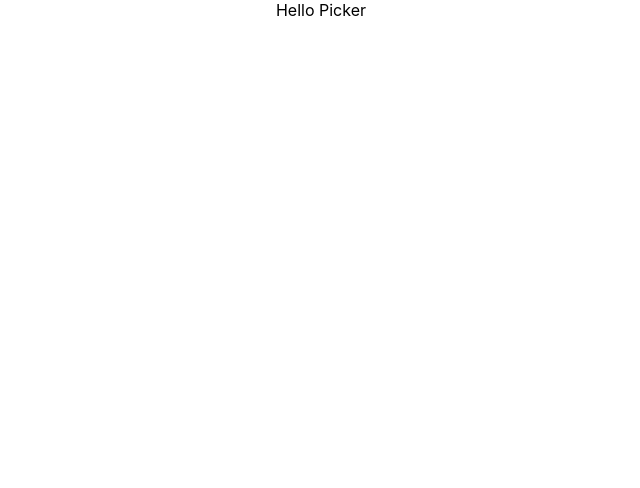
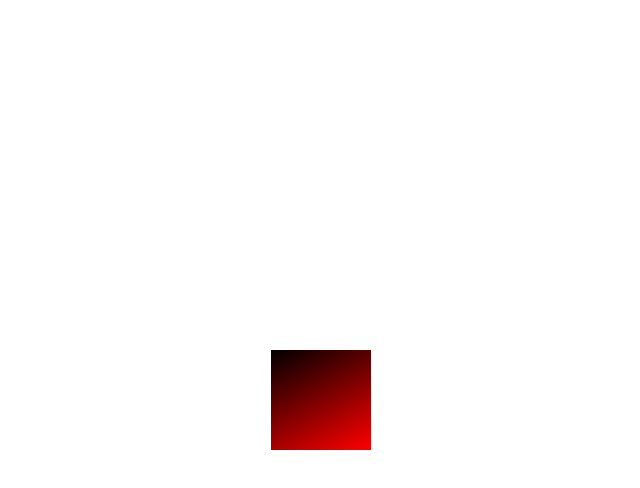
Before and after one commit to datner/react-color-selection-streamelements, a React (Create React App) app: page / in a window 1280 px wide. Shown: the top 488 px of the page, without its empty margins (319-959 px from the left). Built offline with nearby package versions, Linux system fonts and the light colour scheme.

Commit message:
build initial component
write basic gradient and give a 100x100 size
add styles to component
add propTypes and defaultProps

```diff
--- a/src/components/App/App.styles.js
+++ b/src/components/App/App.styles.js
@@ -2,7 +2,10 @@ import { createUseStyles } from 'react-jss'
 
 const useStyles = createUseStyles({
     App: {
-        textAlign: "center"
+        height: '100vh',
+        display: "flex",
+        justifyContent: "center",
+        alignItems: "center"
     }
 })
 
--- a/src/components/Picker/Picker.js
+++ b/src/components/Picker/Picker.js
@@ -1,16 +1,22 @@
 import React from 'react'
 import PropTypes from 'prop-types'
+import useStyles from './Picker.styles'
 
 const Picker = props => {
+    const classes = useStyles(props);
     return (
-        <div>
-            Hello Picker
+        <div className={classes.Picker} id="picker">
+
         </div>
     )
 }
 
 Picker.propTypes = {
+    color: PropTypes.string,
+}
 
+Picker.defaultProps = {
+    color: "red"
 }
 
 export default Picker
--- a/src/components/Picker/Picker.styles.js
+++ b/src/components/Picker/Picker.styles.js
@@ -0,0 +1,11 @@
+import { createUseStyles } from 'react-jss'
+
+const useStyles = createUseStyles({
+    Picker: {
+        width: 100,
+        height: 100,
+        background: ({color}) => [`linear-gradient( 0.425turn, black, ${color})`, "black"],
+    }
+})
+
+export default useStyles;
```
